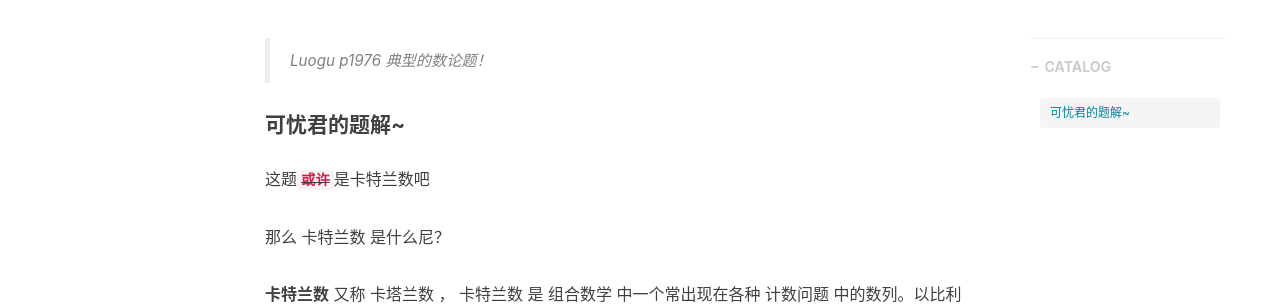
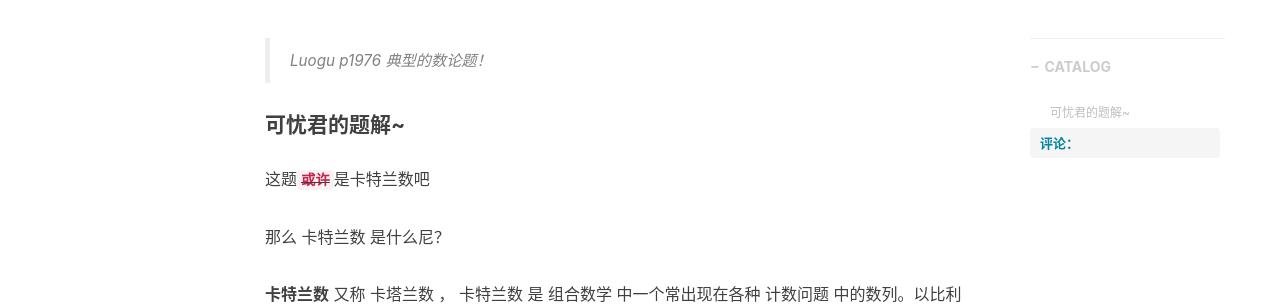
Before and after one commit to fang-keyou/keyou-fang.github.io, a Jekyll site: the page built from _posts/2018-5-27-洛谷-P1976-鸡蛋饼.md, in a window 1280 px wide and 900 px high, scrolled down 400 px. Shown: the part 125-430 px from the top of the window. Built offline with Jekyll 4.4.1, drawn with Linux system fonts in a browser that asks for light colours; nearby versions of some CDN libraries; library files that are not in the unit come from our copies; comment, search, counter and statistics services are not loaded.

Commit message:
Update 2018-5-27-洛谷-P1976-鸡蛋饼.md

```diff
--- a/_posts/2018-5-27-洛谷-P1976-鸡蛋饼.md
+++ b/_posts/2018-5-27-洛谷-P1976-鸡蛋饼.md
@@ -85,7 +85,8 @@
 
 `这是我的第一个题解，多见谅！`
 
-评论：
+## 评论：
+
 <a id="comments"></a><script src="//cdn1.lncld.net/static/js/3.0.4/av-min.js"></script><script src="//cdn.jsdelivr.net/gh/xcss/valine@v1.1.7/dist/Valine.min.js?v=undefined"></script><script>var valine = new Valine({
   el:'#vcomments',
   notify:false || false,
```
